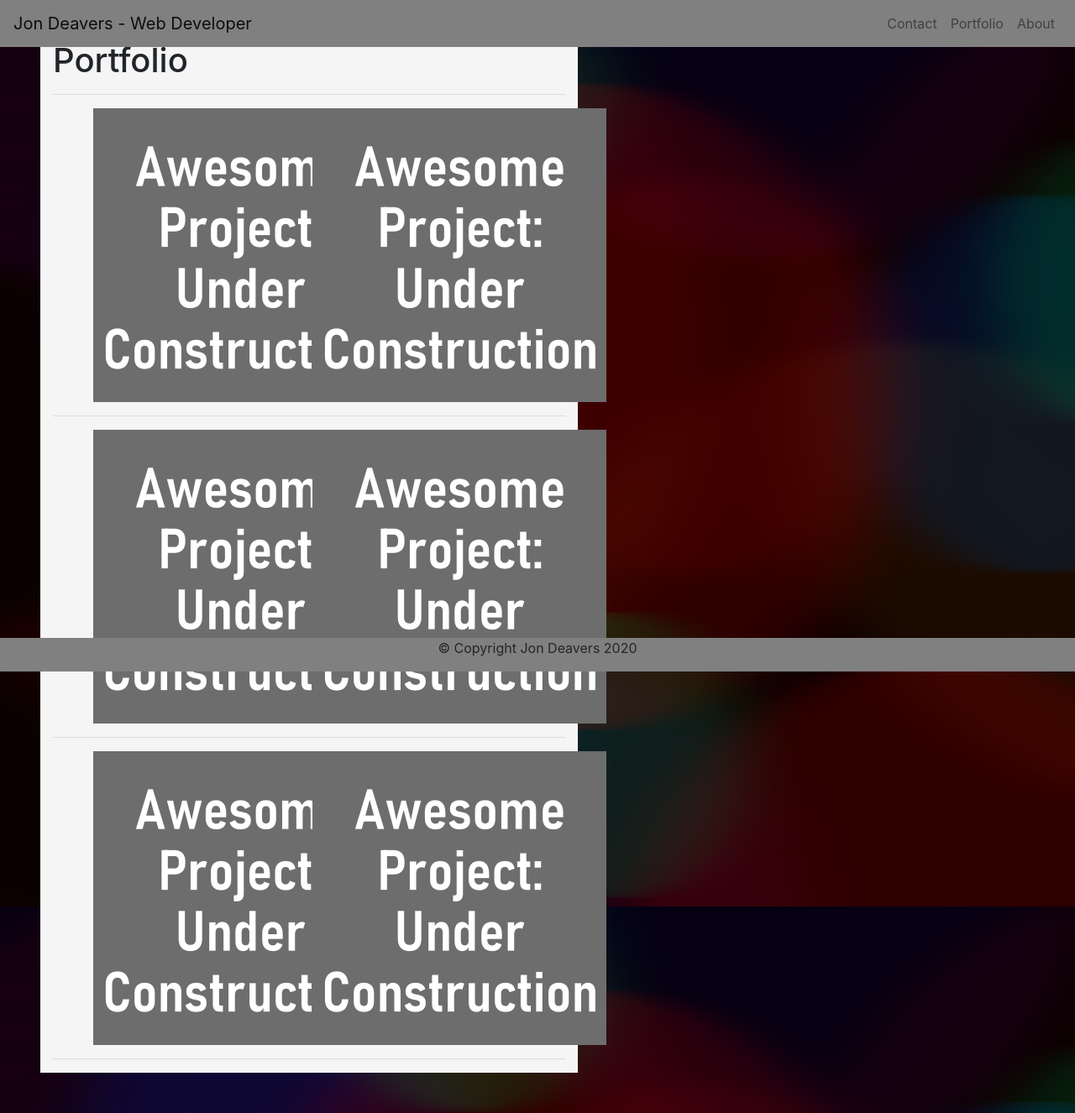
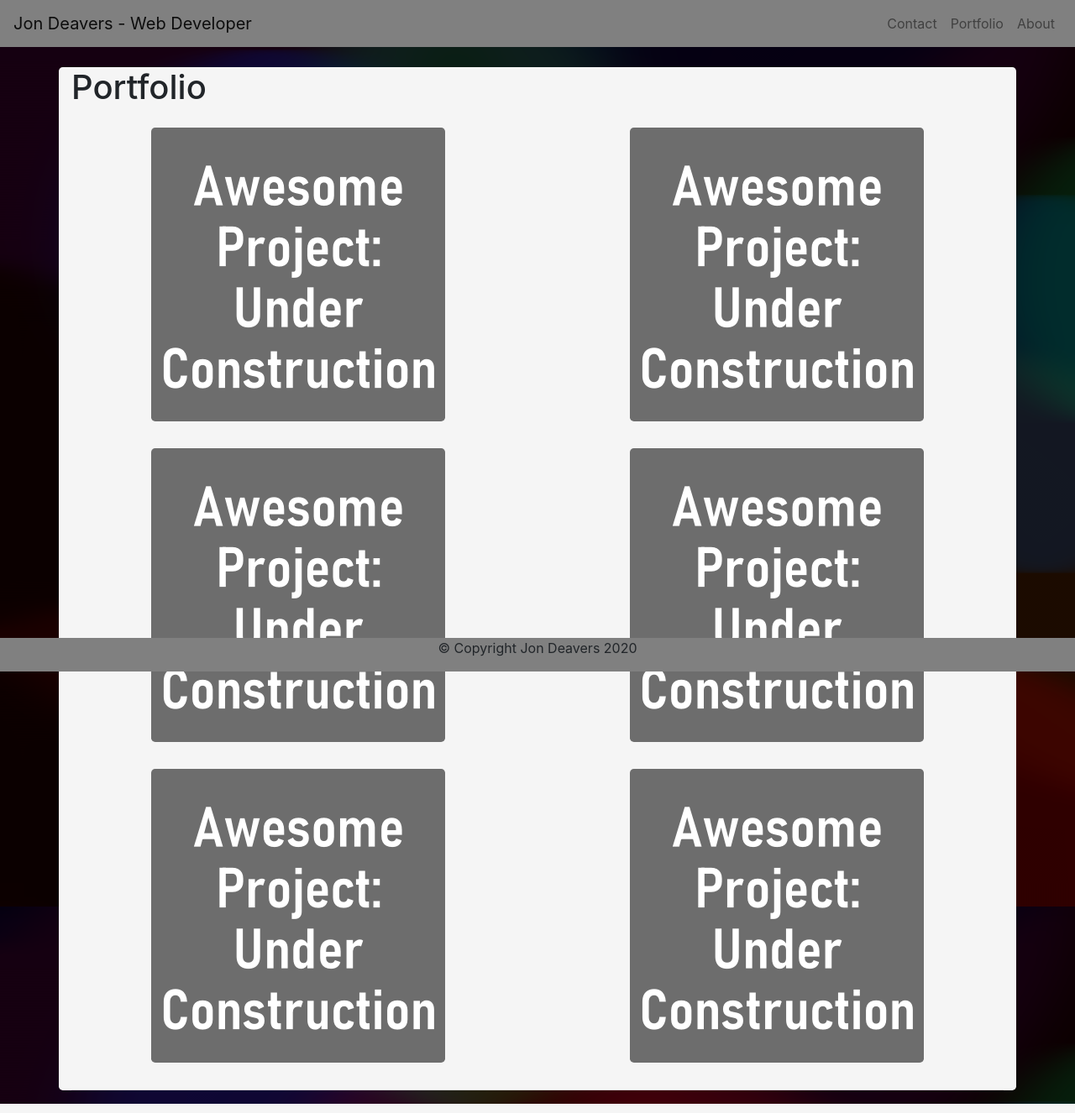
Before and after one commit to lucsedirae/lucsedirae.github.io, a PHP site: page /portfolio.html in a window 1280 px wide. Shown: the whole page at 84% size. Run offline with PHP 8.4, Linux system fonts and the light colour scheme; some libraries are stand-ins or nearby versions.

Commit message:
Final refactor of framework

```diff
--- a/portfolio.html
+++ b/portfolio.html
@@ -18,79 +18,67 @@
       <button class="navbar-toggler" type="button" data-toggle="collapse" data-target="#navbarSupportedContent" aria-controls="navbarSupportedContent" aria-expanded="false" aria-label="Toggle navigation">
         <span class="navbar-toggler-icon"></span>
       </button>
-
       <div class="collapse navbar-collapse" id="navbarSupportedContent">
         <ul class="navbar-nav ml-auto">
-
           <li class="nav-item">
             <a class="nav-link" href="contact.html">Contact</a>
           </li>
-
           <li class="nav-item">
               <a class="nav-link" href="portfolio.html">Portfolio</a>
             </li>
-
             <li class="nav-item">
               <a class="nav-link" href="index.html">About</a>
             </li>
-
         </ul>
       </div>
       </nav>
 
   </header>
 
-  <main class="container-fluid">
+  <!--The main element contains thumbnails and links to student's portfolio-->
+  <main class="container rounded-lg text-center">
+    <div class="row text-left">
+      <div class="col-md-12">
+        <h1>Portfolio</h1>
+      </div>
+  </div>
   <div class="row">
-    <div class="col-md-6 ml-5 mr-5 my-5" style="background-color: whitesmoke;">
-      <h1>Portfolio</h1>
-      <hr>
-
-      <div class="row">
-        <div class="col-md-4 ml-5">
+    <div class="col-md-6 my-3">
       <a href="">
-            <img src="assets/images/underconstruction 350x350.png">
+        <img class="img-fluid rounded-lg" src="assets/images/underconstruction 350x350.png">
       </a>
     </div>
-
-        <div class="col-md-4 ml-5">
+    <div class="col-md-6 my-3">
       <a href="">
-            <img src="assets/images/underconstruction 350x350.png">
+        <img class="img-fluid rounded-lg" src="assets/images/underconstruction 350x350.png">
+      </a>
+    </div>
+  </div>
+  <div class="row">
+    <div class="col-md-6 my-3">
+      <a href="">
+        <img class="img-fluid rounded-lg" src="assets/images/underconstruction 350x350.png">
+      </a>
+    </div>
+    <div class="col-md-6 my-3">
+      <a href="">
+        <img class="img-fluid rounded-lg" src="assets/images/underconstruction 350x350.png">
+      </a>
+    </div>
+  </div>
+  <div class="row">
+    <div class="col-md-6 my-3">
+      <a href="">
+        <img class="img-fluid rounded-lg" src="assets/images/underconstruction 350x350.png">
+      </a>
+    </div>
+    <div class="col-md-6 my-3">
+      <a href="">
+        <img class="img-fluid rounded-lg" src="assets/images/underconstruction 350x350.png">
       </a>
     </div>
   </div>
   <hr>
-      <div class="row">
-        <div class="col-md-4 ml-5">
-          <a href="">
-            <img src="assets/images/underconstruction 350x350.png">
-          </a>
-        </div>
-
-        <div class="col-md-4 ml-5">
-          <a href="">
-            <img src="assets/images/underconstruction 350x350.png">
-          </a>
-        </div>
-      </div>
-      <hr>
-      <div class="row">
-        <div class="col-md-4 ml-5">
-          <a href="">
-            <img src="assets/images/underconstruction 350x350.png">
-          </a>
-        </div>
-
-        <div class="col-md-4 ml-5">
-          <a href="">
-            <img src="assets/images/underconstruction 350x350.png">
-          </a>
-        </div>
-      </div>
-      <hr>
-    </div>
-  </div>
-
   </main>
 
   <!--The footer element below marks the end of the page and contains copyright information-->
--- a/style.css
+++ b/style.css
@@ -4,6 +4,11 @@ body {
 
 nav {
     background-color: grey;
+}
+
+main {
+    margin-top: 80px;
+    background-color: whitesmoke;
 }
 
 footer {
@@ -14,6 +19,6 @@ footer {
 
    }
 
-@media (min-width: 769px) {
+@media (min-width: 769px), (max-width: 1880px)
 
 }
```
Also changed, not shown: contact.html (+5 -10 lines), index.html (+20 -13 lines). Lines whose indentation alone changed are shown as unchanged.
